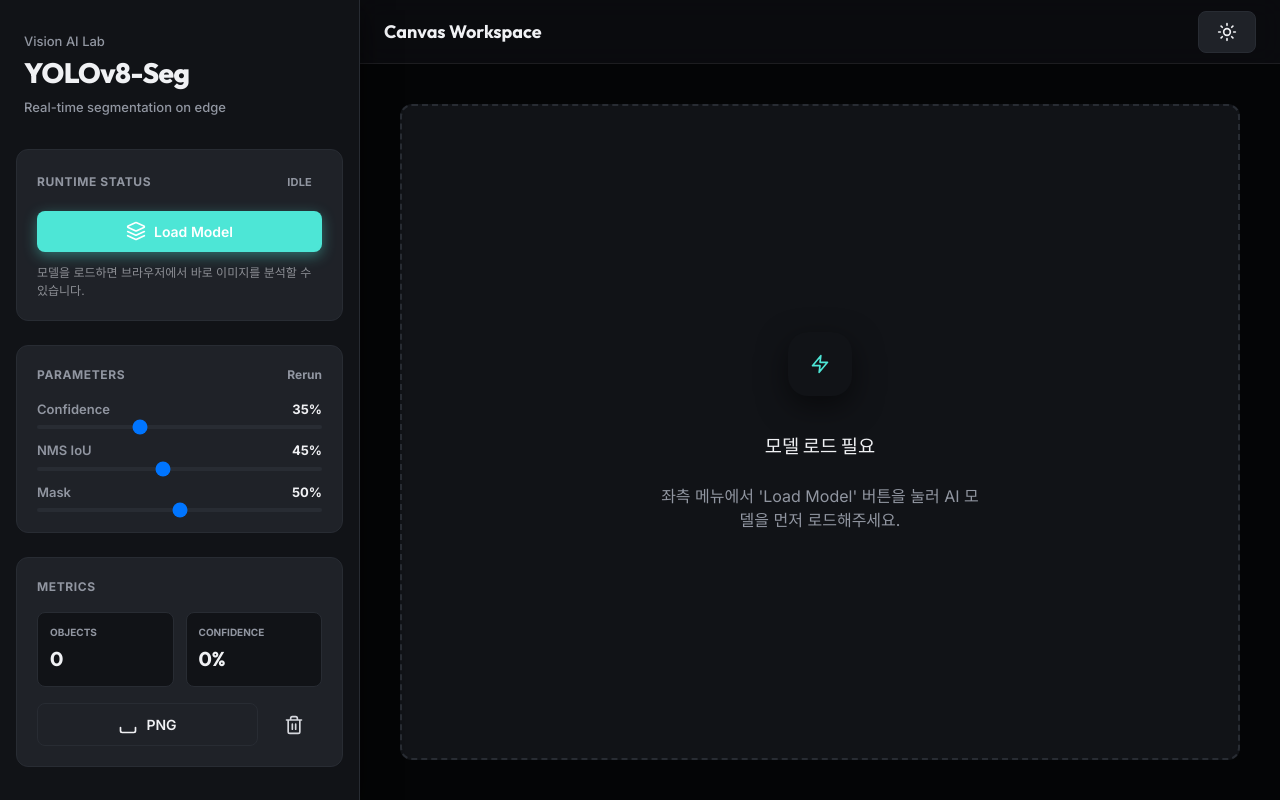
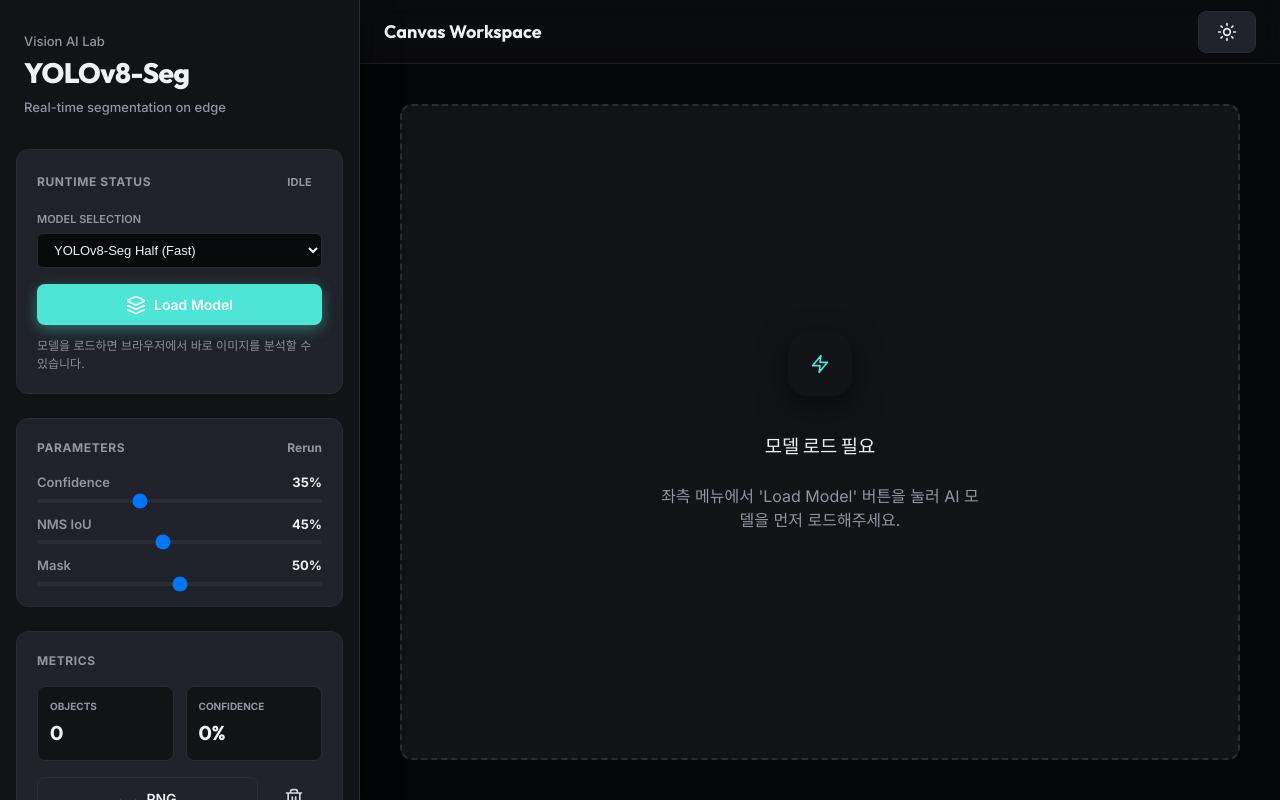
Before and after one commit to currentJob/yolov8-seg-page, a React (Vite) app: page / in a window 1280 px wide. Built offline with nearby package versions, Linux system fonts and the light colour scheme.

Commit message:
feat: 모델(FP16, FP32) 선택 기능 추가 및 워커 동적 로딩 구현

```diff
--- a/src/App.jsx
+++ b/src/App.jsx
@@ -108,11 +108,12 @@
     }
   });
   const [settings, setSettings] = useState(DEFAULT_SETTINGS);
+  const [selectedModel, setSelectedModel] = useState("yolov8-seg-half.onnx");
   const [history, setHistory] = useState([]);
   const [isComparing, setIsComparing] = useState(false);
   const [compareRatio, setCompareRatio] = useState(0.5);
 
-  const yolo = useYoloSeg(canvasRef, settings);
+  const yolo = useYoloSeg(canvasRef, settings, selectedModel);
 
   useEffect(() => {
     document.documentElement.setAttribute("data-theme", theme);
@@ -199,6 +200,18 @@
               <span className={`status-pill ${yolo.runtime.phase}`}>
                 {yolo.runtime.phase}
               </span>
+            </div>
+            <div style={{ marginBottom: '16px' }}>
+              <label style={{ display: 'block', fontSize: '11px', fontWeight: 600, color: 'var(--text-muted)', marginBottom: '6px', textTransform: 'uppercase' }}>Model Selection</label>
+              <select
+                style={{ width: '100%', background: 'var(--bg)', color: 'var(--text-strong)', border: '1px solid var(--border)', borderRadius: '6px', padding: '8px 12px', fontSize: '13px', outline: 'none', cursor: 'pointer' }}
+                value={selectedModel}
+                onChange={(e) => setSelectedModel(e.target.value)}
+                disabled={yolo.isBusy}
+              >
+                <option value="yolov8-seg-half.onnx">YOLOv8-Seg Half (Fast)</option>
+                <option value="yolov8-seg.onnx">YOLOv8-Seg (Accurate)</option>
+              </select>
             </div>
             <button
               className={`btn btn-primary w-full ${yolo.runtime.phase === "loading" ? "btn-loading" : ""}`}
--- a/src/hooks/useYoloSeg.js
+++ b/src/hooks/useYoloSeg.js
@@ -16,7 +16,7 @@
   });
 }
 
-export function useYoloSeg(canvasRef, settings) {
+export function useYoloSeg(canvasRef, settings, modelName = "yolov8-seg-half.onnx") {
   const workerRef = useRef(null);
   const requestIdRef = useRef(0);
   const lastFileRef = useRef(null);
@@ -118,11 +118,11 @@
     setRuntime((current) => ({
       ...current,
       phase: "loading",
-      message: "Worker에서 ONNX 모델과 WASM 런타임을 준비하는 중입니다.",
+      message: `Worker에서 ${modelName} 모델과 WASM 런타임을 준비하는 중입니다.`,
     }));
 
-    postWorkerMessage({ type: "load" });
-  }, [postWorkerMessage]);
+    postWorkerMessage({ type: "load", modelName });
+  }, [postWorkerMessage, modelName]);
 
   const runImage = useCallback(
     async (file) => {
@@ -150,7 +150,7 @@
       setOriginalBitmap(bitmap);
 
       if (needsLoad) {
-        postWorkerMessage({ type: "load" });
+        postWorkerMessage({ type: "load", modelName });
       }
 
       const worker = workerRef.current;
@@ -163,11 +163,12 @@
           id,
           type: "run",
           file,
-          settings
+          settings,
+          modelName
         });
       }
     },
-    [postWorkerMessage, settings, runtime.phase]
+    [postWorkerMessage, settings, runtime.phase, modelName]
   );
 
   const rerunLastImage = useCallback(() => {
--- a/src/workers/yoloSeg.worker.js
+++ b/src/workers/yoloSeg.worker.js
@@ -1,12 +1,12 @@
 import * as ort from "onnxruntime-web";
 import { normalizedByteToFloat16, tensorDataToFloat32 } from "../lib/float16.js";
 
-const MODEL_URL = `${import.meta.env.BASE_URL}models/yolov8-seg-half.onnx`;
 const INPUT_SIZE = 960;
 const CLASS_NAMES = ["object"];
 
 let session = null;
 let sessionPromise = null;
+let currentModelName = null;
 
 function post(id, payload) {
   self.postMessage({ id, ...payload });
@@ -227,21 +227,31 @@
   }
 }
 
-async function loadModel(id) {
-  if (session) {
+async function loadModel(id, modelName = "yolov8-seg-half.onnx") {
+  const targetUrl = `${import.meta.env.BASE_URL}models/${modelName}`;
+
+  if (session && currentModelName === modelName) {
     if (id !== undefined) post(id, { type: "loaded" });
     return;
   }
 
-  if (sessionPromise) {
+  if (sessionPromise && currentModelName === modelName) {
     await sessionPromise;
     if (id !== undefined) post(id, { type: "loaded" });
     return;
   }
 
+  // 이전 모델 로딩이 진행 중이라면 완료될 때까지 기다립니다.
+  if (sessionPromise) {
+    try { await sessionPromise; } catch (e) {}
+  }
+
+  session = null;
+  currentModelName = modelName;
+
   sessionPromise = (async () => {
     ort.env.wasm.wasmPaths = "https://cdn.jsdelivr.net/npm/onnxruntime-web/dist/";
-    session = await ort.InferenceSession.create(MODEL_URL, {
+    session = await ort.InferenceSession.create(targetUrl, {
       executionProviders: ["wasm"],
       graphOptimizationLevel: "all",
     });
@@ -249,6 +259,10 @@
 
   try {
     await sessionPromise;
+  } catch (err) {
+    sessionPromise = null;
+    currentModelName = null;
+    throw err;
   } finally {
     sessionPromise = null;
   }
@@ -256,12 +270,12 @@
   if (id !== undefined) post(id, { type: "loaded" });
 }
 
-async function runImage(id, bitmap, settings) {
-  if (!session) {
-    if (sessionPromise) {
+async function runImage(id, bitmap, settings, modelName = "yolov8-seg-half.onnx") {
+  if (!session || currentModelName !== modelName) {
+    if (sessionPromise && currentModelName === modelName) {
       await sessionPromise;
     } else {
-      await loadModel();
+      await loadModel(undefined, modelName);
     }
   }
 
@@ -302,11 +316,11 @@
 }
 
 self.onmessage = async (event) => {
-  const { id, type, file, bitmap, settings } = event.data;
+  const { id, type, file, bitmap, settings, modelName } = event.data;
 
   try {
     if (type === "load") {
-      await loadModel(id);
+      await loadModel(id, modelName);
       return;
     }
 
@@ -319,7 +333,7 @@
 
       if (!targetBitmap) throw new Error("분석할 이미지가 없습니다.");
 
-      await runImage(id, targetBitmap, settings);
+      await runImage(id, targetBitmap, settings, modelName);
     }
   } catch (error) {
     post(id, {
```
